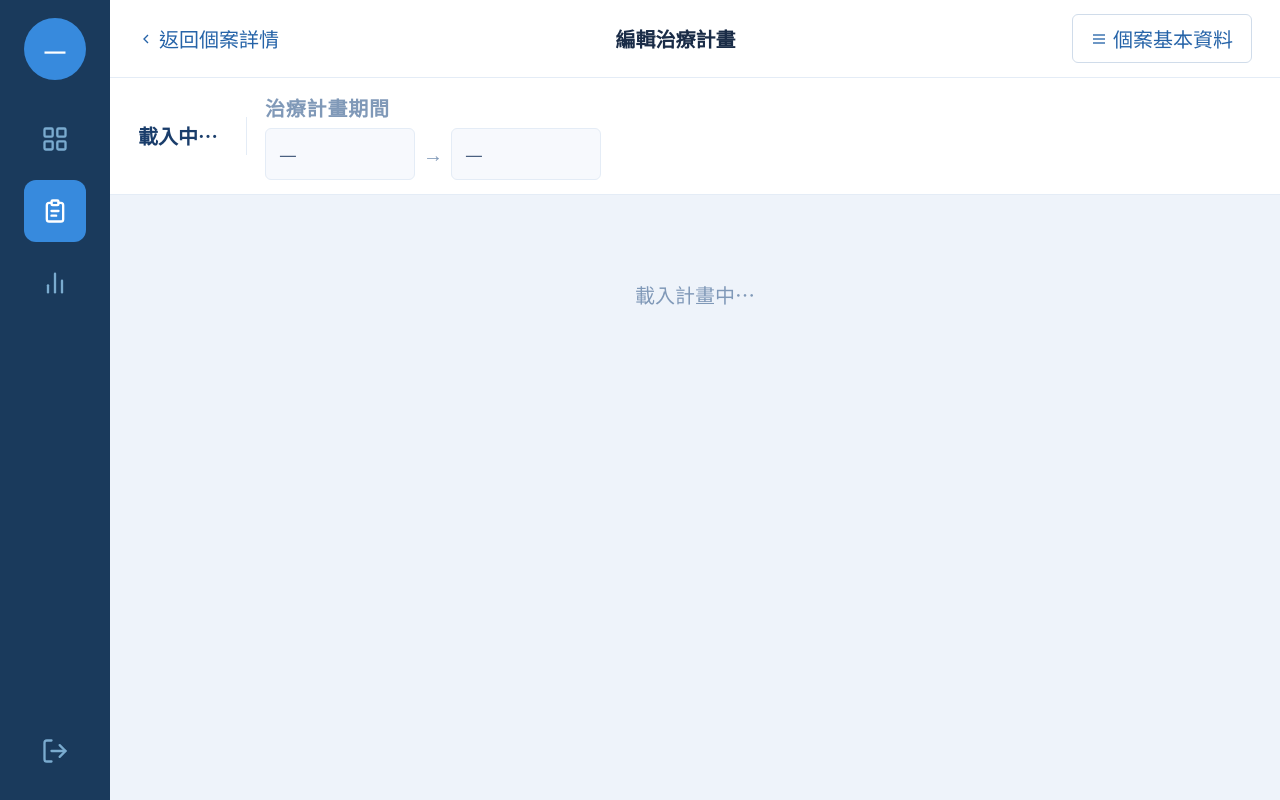
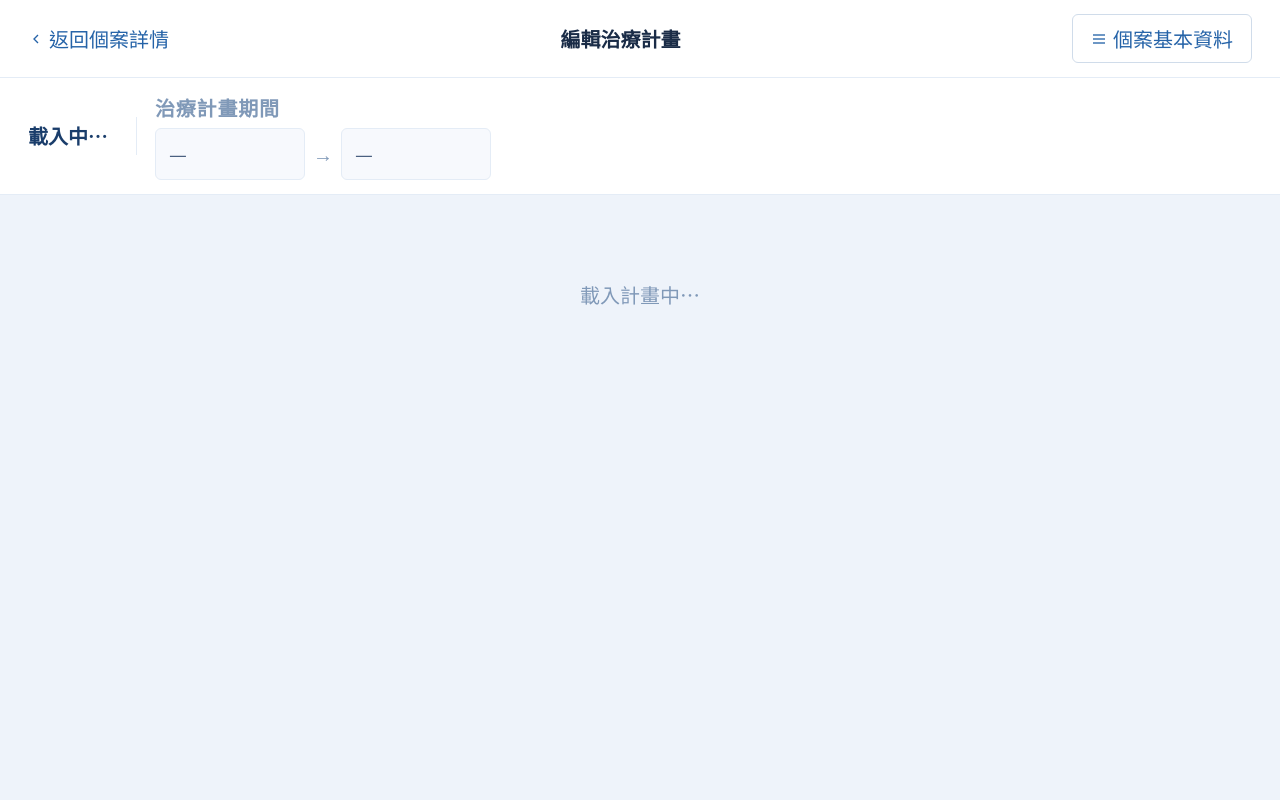
Before and after one commit to JN11540/webClient, a plain HTML site: page www/template/edit_patient-treatment-plan.html in a window 1280 px wide. Drawn offline with Linux system fonts and the light colour scheme.

Commit message:
remove-edit-treatment-left-panel

```diff
--- a/www/template/edit_patient-treatment-plan.html
+++ b/www/template/edit_patient-treatment-plan.html
@@ -26,18 +26,7 @@
 }
 body { font-family: 'Noto Sans TC', sans-serif; background: var(--bg-page); color: var(--text-primary); font-size: 20px; line-height: 1.6; min-height: 100vh; }
 
-/* Sidebar */
-.app { display:flex; height:100vh; width:100vw; }
-.sidebar { width:110px; background:#1a3a5c; display:flex; flex-direction:column; align-items:center; padding:18px 0; gap:10px; flex-shrink:0; }
-.avatar { width:62px; height:62px; border-radius:50%; background:#378add; color:#fff; font-size:26px; font-weight:700; display:flex; align-items:center; justify-content:center; margin-bottom:18px; }
-.nav-icon { width:62px; height:62px; border-radius:12px; display:flex; align-items:center; justify-content:center; color:#7aabcf; cursor:pointer; transition:background .2s,color .2s; }
-.nav-icon:hover { background:#26527d; color:#fff; }
-.nav-icon.active { background:#378add; color:#fff; }
-.sidebar-spacer { flex:1; }
-.logout-icon { width:62px; height:62px; border-radius:12px; display:flex; align-items:center; justify-content:center; cursor:pointer; color:#7aabcf; transition:background .2s,color .2s; }
-.logout-icon:hover { background:#c0392b22; color:#e07070; }
-
-.main { flex:1; display:flex; flex-direction:column; height:100vh; overflow:hidden; }
+.main { display:flex; flex-direction:column; height:100vh; overflow:hidden; width:100vw; }
 
 /* Page header */
 .page-header { background:var(--bg-white); border-bottom:1px solid var(--border-light); padding:14px 28px; display:flex; align-items:center; flex-shrink:0; }
@@ -255,44 +244,7 @@ body { font-family: 'Noto Sans TC', sans-serif; background: var(--bg-page); colo
 </style>
 </head>
 <body>
-<div class="app">
-
-  <nav class="sidebar">
-    <div class="avatar" id="sidebarAvatar">—</div>
-
-    <div class="nav-icon" title="個案列表" onclick="location.href='/home'">
-      <svg viewBox="0 0 24 24" fill="none" stroke="currentColor" stroke-width="2" stroke-linecap="round" stroke-linejoin="round" width="28" height="28">
-        <rect x="3" y="3" width="7" height="7" rx="1"/><rect x="14" y="3" width="7" height="7" rx="1"/>
-        <rect x="3" y="14" width="7" height="7" rx="1"/><rect x="14" y="14" width="7" height="7" rx="1"/>
-      </svg>
-    </div>
-
-    <div class="nav-icon active" title="治療計畫">
-      <svg viewBox="0 0 24 24" fill="none" stroke="currentColor" stroke-width="2" stroke-linecap="round" stroke-linejoin="round" width="28" height="28">
-        <path d="M9 5H7a2 2 0 00-2 2v12a2 2 0 002 2h10a2 2 0 002-2V7a2 2 0 00-2-2h-2"/>
-        <rect x="9" y="3" width="6" height="4" rx="1"/>
-        <path d="M9 12h6M9 16h4"/>
-      </svg>
-    </div>
-
-    <div class="nav-icon" title="訓練結果" onclick="location.href='/training-results'">
-      <svg viewBox="0 0 24 24" fill="none" stroke="currentColor" stroke-width="2" stroke-linecap="round" stroke-linejoin="round" width="28" height="28">
-        <line x1="18" y1="20" x2="18" y2="10"/><line x1="12" y1="20" x2="12" y2="4"/>
-        <line x1="6" y1="20" x2="6" y2="14"/>
-      </svg>
-    </div>
-
-    <div class="sidebar-spacer"></div>
-
-    <div class="logout-icon" title="登出" onclick="location.href='/'">
-      <svg viewBox="0 0 24 24" fill="none" stroke="currentColor" stroke-width="2" stroke-linecap="round" stroke-linejoin="round" width="28" height="28">
-        <path d="M9 21H5a2 2 0 01-2-2V5a2 2 0 012-2h4"/>
-        <polyline points="16 17 21 12 16 7"/><line x1="21" y1="12" x2="9" y2="12"/>
-      </svg>
-    </div>
-  </nav>
-
-  <div class="main">
+<div class="main">
     <div class="page-header">
       <a class="back-link" id="backLink">
         <svg width="16" height="16" fill="none" stroke="currentColor" stroke-width="2" viewBox="0 0 24 24"><path d="M15 18l-6-6 6-6"/></svg>
@@ -347,8 +299,7 @@ body { font-family: 'Noto Sans TC', sans-serif; background: var(--bg-page); colo
         </div>
       </div>
     </div>
-  </div>
-</div><!-- /.app -->
+</div>
 
 <!-- 個案基本資料彈出視窗 -->
 <div class="pi-overlay" id="piOverlay" onclick="closePatientInfo()">
@@ -396,7 +347,7 @@ body { font-family: 'Noto Sans TC', sans-serif; background: var(--bg-page); colo
 </div>
 
 <!-- Confirmation Overlay -->
-<div id="confirmOverlay" style="display:none; position:fixed; inset:0; left:110px; background:var(--bg-page); z-index:300; overflow-y:auto;">
+<div id="confirmOverlay" style="display:none; position:fixed; inset:0; background:var(--bg-page); z-index:300; overflow-y:auto;">
   <div class="confirm-page">
     <div class="confirm-header">
       <button class="confirm-back-btn" onclick="closeConfirm()">
@@ -485,19 +436,6 @@ async function init() {
   if (!patientId || !planId) { showToast('缺少個案 ID 或計畫 ID', true); return; }
   await Promise.all([loadExercises(), loadPatient()]);
   await loadPlan();
-  loadClinician();
-}
-
-async function loadClinician() {
-  try {
-    const clinicianId = getCookie('clinician_id');
-    if (!clinicianId) return;
-    const res = await fetch(`/clinicians/${clinicianId}`, { headers: { 'Authorization': `Bearer ${sessionId}` } });
-    const data = await res.json();
-    if (data.result && data.data.name) {
-      document.getElementById('sidebarAvatar').textContent = data.data.name.charAt(0);
-    }
-  } catch(e) {}
 }
 
 async function loadExercises() {
```
